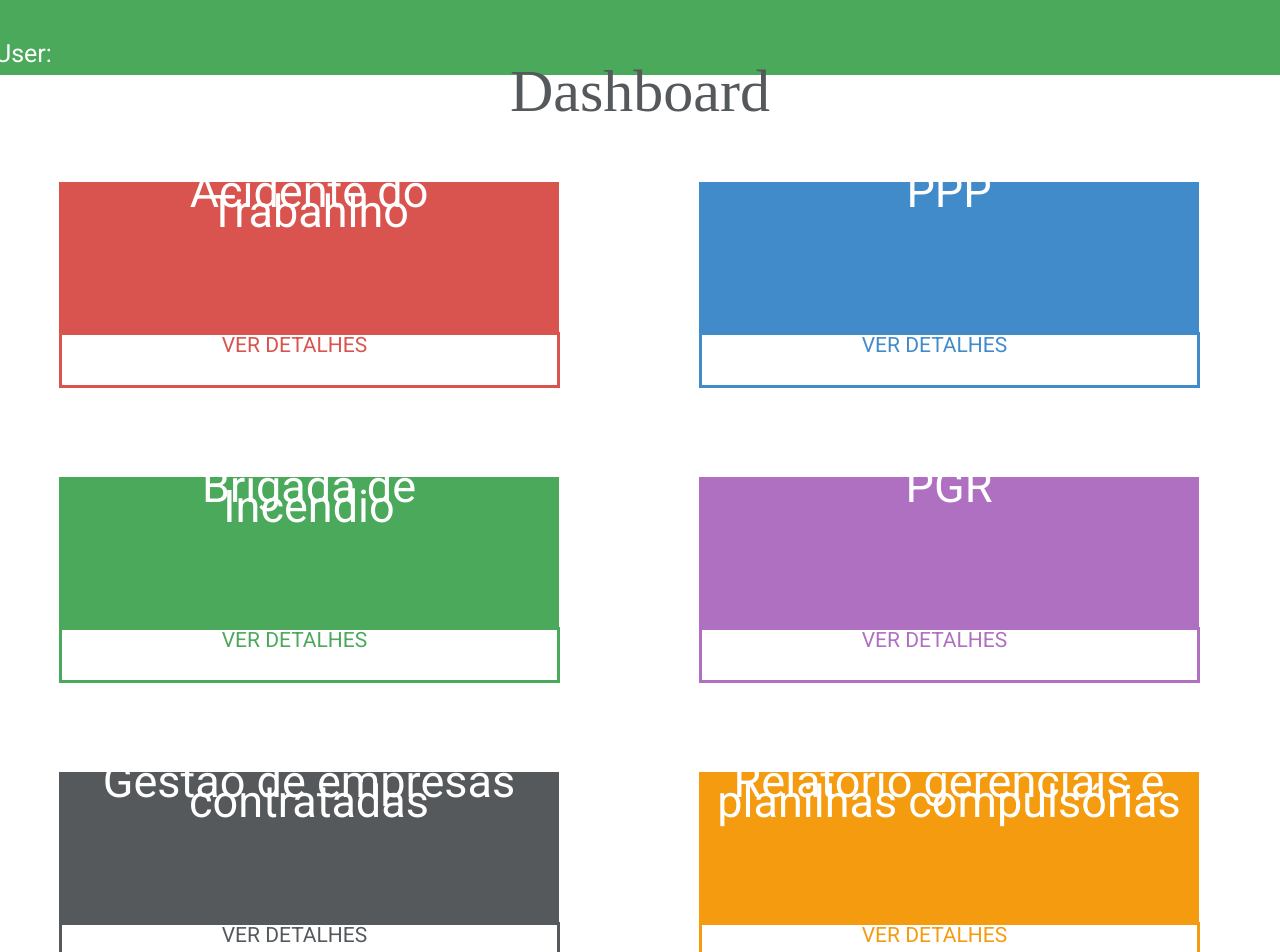
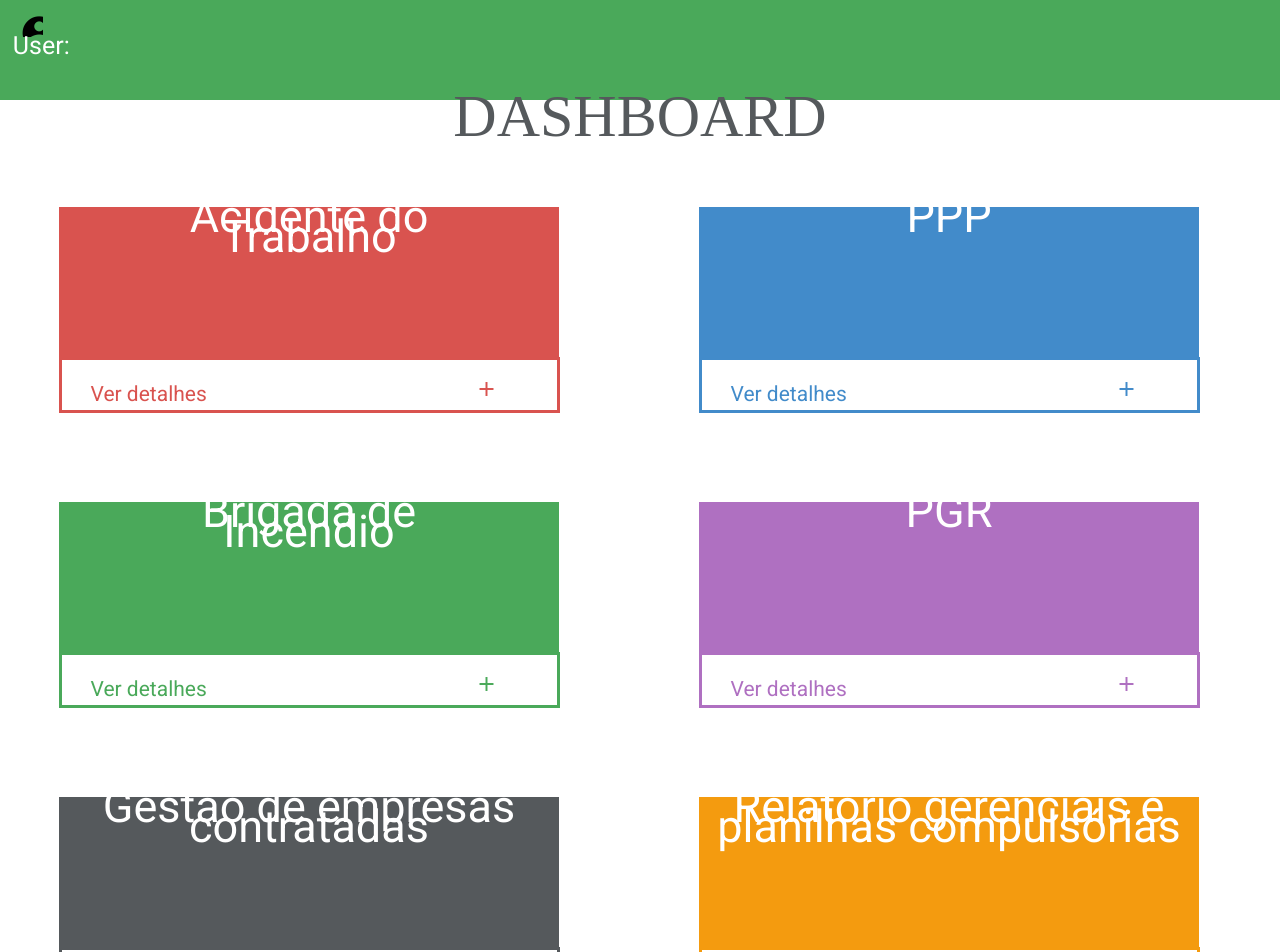
Before and after one commit to Mateus-GS/Health-lab, an Angular app in the folder front-end/healthLab/: page /dashboard in a window 1280 px wide. Shown: the top 952 px of the page. Built offline with nearby package versions, Linux system fonts and the light colour scheme.

Commit message:
adiconando icones e melhorando tela de dashbord

```diff
--- a/front-end/healthLab/src/app/pages/principal/principal.component.css
+++ b/front-end/healthLab/src/app/pages/principal/principal.component.css
@@ -62,18 +62,26 @@ form {
 }
 
 .cabecalho {
-    margin-left: -10px;
+    /* margin-left: -10px; */
     width: auto;
     height: 100px;
-    margin-top: -25px;
+    /* margin-top: -25px; */
     background-color: #4aa95a;
-    color: white;
     font-size: 25px;
 }
 
 .cabecalho p {
-    padding-left: 5px;
-    padding-top: 69px;
+    /* padding-left: 5px;
+    padding-top: 69px; */
+    margin-left: 1%;
+    margin-top: -0.2%;
+    color: white;
+}
+
+.iconeUsuario {
+    margin-left: 1.5%;
+    margin-top: 1%;
+    font-size: 40px;
 }
 
 .box_relatorio{
@@ -84,6 +92,11 @@ form {
     background-color: #d9534f;
     border-color: #d9534f;
 
+}
+
+.Azul {
+    background-color: #428bca;
+    border-color: #428bca;
 }
 
 .box_relatorio p {
@@ -123,3 +136,12 @@ form {
 .container .box_relatorio p {
     font-size: 45px;
 }
+
+.verDetalhes {
+    /* margin-right: 50%; */
+    margin-top: 17px;
+}
+
+.iconeAdd {
+    margin-left: 50%;
+}
--- a/front-end/healthLab/src/app/pages/principal/principal.component.html
+++ b/front-end/healthLab/src/app/pages/principal/principal.component.html
@@ -1,26 +1,39 @@
 <div class="cabecalho">
+    <mat-icon class="iconeUsuario" aria-label="usuario">account_circle</mat-icon>
     <p>User:</p>
 </div>
+<!-- <mat-icon aria-hidden="false" aria-label="Example home icon">assignment</mat-icon> -->
 
-<h1>Dashboard</h1>
+<h1>DASHBOARD</h1>
 
 <div class="container ">
 
     <div class="item">
         <div class="box_relatorio">
-            <p >Acidente do <br/>Trabahlho</p>
+            <!-- <mat-icon  ria-label="iconeBox">assignment</mat-icon> -->
+            <p>
+                Acidente do <br/>Trabalho
+            </p>
         </div>
         <div class="boxBottom_relatorio">
-            <a routerLink="/acidente-de-trabalho"><p>VER DETALHES</p> </a>
+            <a routerLink="/acidente-de-trabalho">
+                <p class="verDetalhes">Ver detalhes
+                    <mat-icon class="iconeAdd" aria-label="usuario">add</mat-icon>
+                </p>
+            </a>
         </div>
     </div>
 
     <div class="item">
-        <div style="background-color: #428bca; border-color: #428bca" class="box_relatorio">
+        <div class="box_relatorio Azul">
             <p >PPP</p>
         </div>
-        <div style="border-color: #428bca;" class="boxBottom_relatorio">
-            <a href="#"><p style="color: #428bca"> VER DETALHES </p> </a>
+        <div style="border-color: #428bca;" class="boxBottom_relatorio Azul">
+            <a routerLink="/">
+                <p class="verDetalhes" style="color: #428bca"> Ver detalhes
+                    <mat-icon class="iconeAdd" aria-label="usuario">add</mat-icon>
+                </p>
+            </a>
         </div>
     </div>
 
@@ -29,7 +42,11 @@
             <p >Brigada de <br/>Incendio</p>
         </div>
         <div style="border-color: #4aa95a;" class="boxBottom_relatorio">
-            <a href="#"><p style="color: #4aa95a"> VER DETALHES </p></a>
+            <a routerLink="/">
+                <p class="verDetalhes" style="color: #4aa95a;"> Ver detalhes
+                    <mat-icon class="iconeAdd" aria-label="usuario">add</mat-icon>
+                </p>
+            </a>
         </div>
     </div>
 
@@ -38,7 +55,11 @@
             <p >PGR</p>
         </div>
         <div style="border-color: #AF70C1;" class="boxBottom_relatorio">
-            <a href="#"><p style="color: #AF70C1"> VER DETALHES </p> </a>
+            <a routerLink="/">
+                <p class="verDetalhes" style="color: #AF70C1"> Ver detalhes
+                    <mat-icon class="iconeAdd" aria-label="usuario">add</mat-icon>
+                </p>
+            </a>
         </div>
     </div>
 
@@ -47,7 +68,11 @@
             <p >Gestão de empresas contratadas</p>
         </div>
         <div style="border-color: #55595c;" class="boxBottom_relatorio">
-            <a href="#"><p style="color: #55595c"> VER DETALHES </p> </a>
+            <a routerLink="/">
+                <p class="verDetalhes" style="color: #55595c"> Ver detalhes
+                    <mat-icon class="iconeAdd" aria-label="usuario">add</mat-icon>
+                </p>
+            </a>
         </div>
     </div>
     <div class="item">
@@ -55,7 +80,11 @@
             <p >Relatório gerenciais e planilhas compulsórias</p>
         </div>
         <div style="border-color: #F49B0F;" class="boxBottom_relatorio">
-            <a href="#"><p style="color: #F49B0F"> VER DETALHES </p> </a>
+            <a routerLink="/">
+                <p class="verDetalhes" style="color: #F49B0F"> Ver detalhes
+                    <mat-icon class="iconeAdd" aria-label="usuario">add</mat-icon>
+                </p>
+            </a>
         </div>
     </div>
 </div>
```
